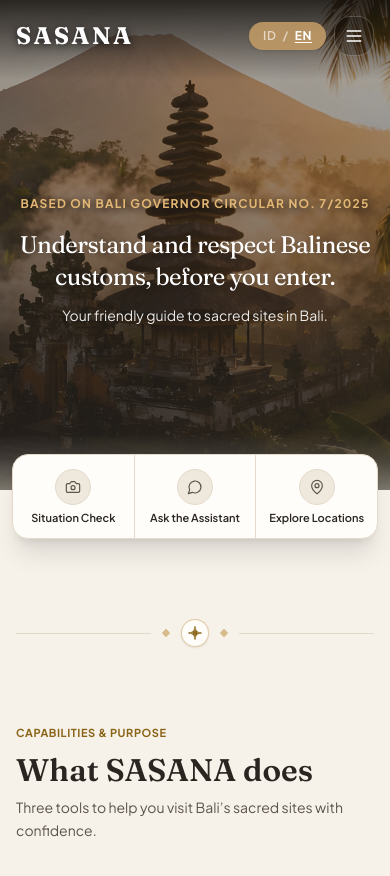
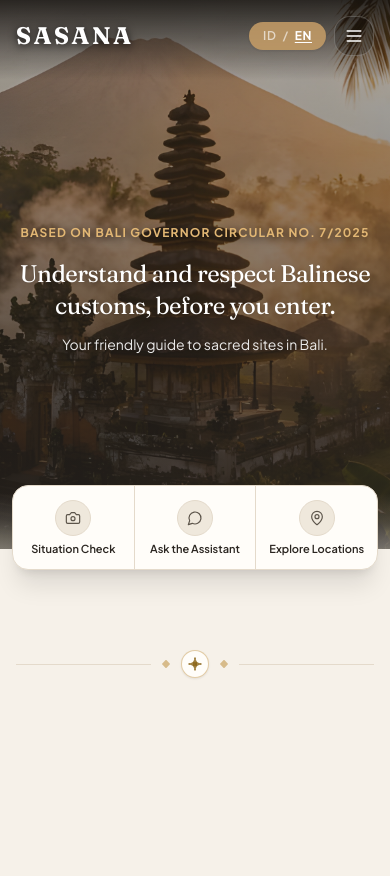
Before and after one commit to Daniyal-Creator/Sasana, a Next.js app in the folder frontend/: page / in a window 390 px wide. Shown: the top 876 px of the page. Built offline with nearby package versions, Linux system fonts and the light colour scheme.

Commit message:
feat(landing): adjust hero height to 65svh and float action bar higher with -mt-16 on mobile

```diff
--- a/frontend/src/app/globals.css
+++ b/frontend/src/app/globals.css
@@ -37,7 +37,7 @@
   /* Landing hero fills the full viewport; the header overlays it on the
      landing page (ADR-0001). */
   .hero-viewport {
-    min-height: 58svh;
+    min-height: 65svh;
   }
   @media (min-width: 640px) {
     .hero-viewport {
--- a/frontend/src/app/page.tsx
+++ b/frontend/src/app/page.tsx
@@ -104,7 +104,7 @@ export default function LandingPage() {
         </section>
 
         {/* Floating 3-segment action bar overlapping the hero bottom edge (ADR-0006) */}
-        <section className="relative z-20 mx-auto -mt-9 max-w-5xl px-3 sm:-mt-10 sm:px-6 lg:-mt-12 lg:px-8">
+        <section className="relative z-20 mx-auto -mt-16 max-w-5xl px-3 sm:-mt-10 sm:px-6 lg:-mt-12 lg:px-8">
           <div className="rounded-2xl border border-border bg-surface shadow-xl transition-all duration-200 lg:rounded-full">
             <div
               ref={heroActionBarRef}
```
